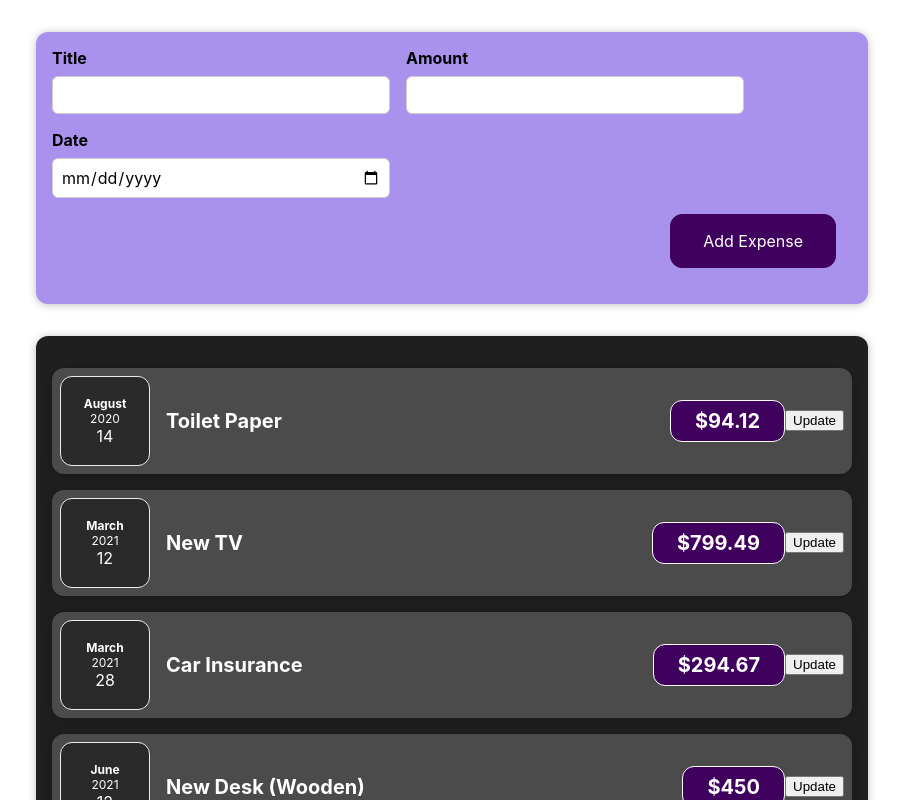
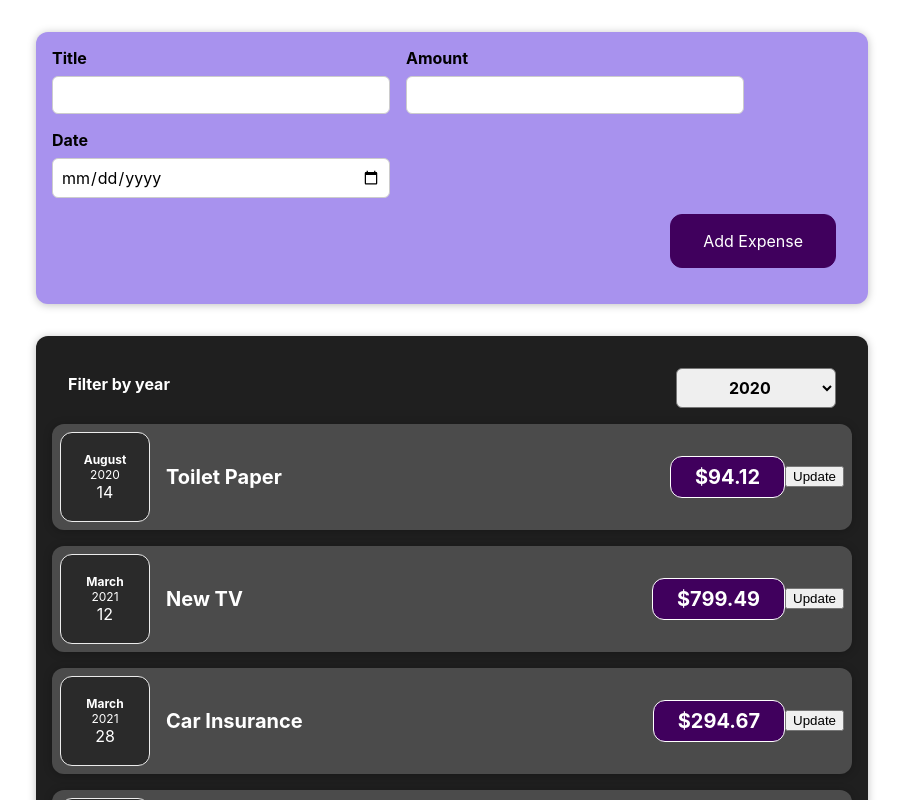
Before and after one commit to KaushalMaster/xwits_internship, a React (Create React App) app: page / in a window 1280 px wide. Shown: the top 800 px of the page, without its empty margins (188-1091 px from the left). Built offline with nearby package versions, Linux system fonts and the light colour scheme.

Commit message:
added the filter UI

```diff
--- a/src/components/Expensess/Expenses/Expenses.jsx
+++ b/src/components/Expensess/Expenses/Expenses.jsx
@@ -1,11 +1,22 @@
-import React from "react";
+import React, { useState } from "react";
 import ExpenseItem from "../ExpenseItem/ExpenseItem";
 import "./Expenses.css";
 import Card from "../../UI/Card/Card";
+import ExpensesFilter from "../ExpensesFilter/ExpensesFilter";
 
 const Expenses = (props) => {
+  const [filteredYear, setFilteredYear] = useState("2020");
+
+  const filterChangeHandler = (selectedYear) => {
+    setFilteredYear(selectedYear);
+  };
   return (
     <Card className="expenses">
+      <ExpensesFilter
+        selected={filteredYear}
+        onChangeFilter={filterChangeHandler}
+      />
+
       <ExpenseItem
         title={props.items[0].title}
         amount={props.items[0].amount}
--- /dev/null
+++ b/src/components/Expensess/ExpensesFilter/ExpensesFilter.css
@@ -0,0 +1,24 @@
+.expenses-filter {
+  color: white;
+  padding: 0 1rem;
+}
+
+.expenses-filter__control {
+  display: flex;
+  width: 100%;
+  align-items: center;
+  justify-content: space-between;
+  margin: 1rem 0;
+}
+
+.expenses-filter label {
+  font-weight: bold;
+  margin-bottom: 0.5rem;
+}
+
+.expenses-filter select {
+  font: inherit;
+  padding: 0.5rem 3rem;
+  font-weight: bold;
+  border-radius: 6px;
+}
--- /dev/null
+++ b/src/components/Expensess/ExpensesFilter/ExpensesFilter.jsx
@@ -0,0 +1,23 @@
+import React from "react";
+import "./ExpensesFilter.css"
+
+const ExpensesFilter = (props) => {
+  const dropdownChangeHandler = (event) => {
+    props.onChangeFilter(event.target.value);
+  };
+  return (
+    <div className="expenses-filter">
+      <div className="expenses-filter__control">
+        <label>Filter by year</label>
+        <select value={props.selected} onChange={dropdownChangeHandler}>
+          <option value="2022">2022</option>
+          <option value="2021">2021</option>
+          <option value="2020">2020</option>
+          <option value="2019">2019</option>
+        </select>
+      </div>
+    </div>
+  );
+};
+
+export default ExpensesFilter;
```
